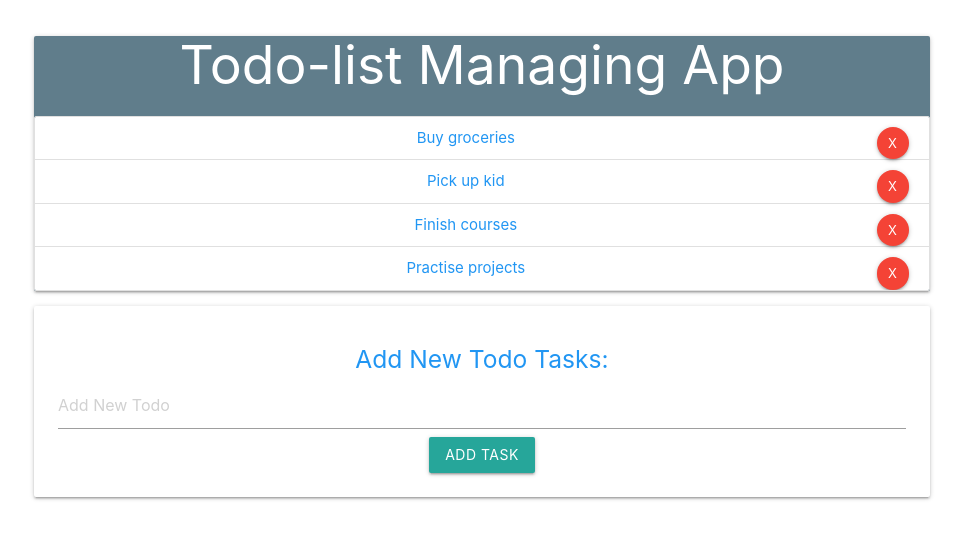
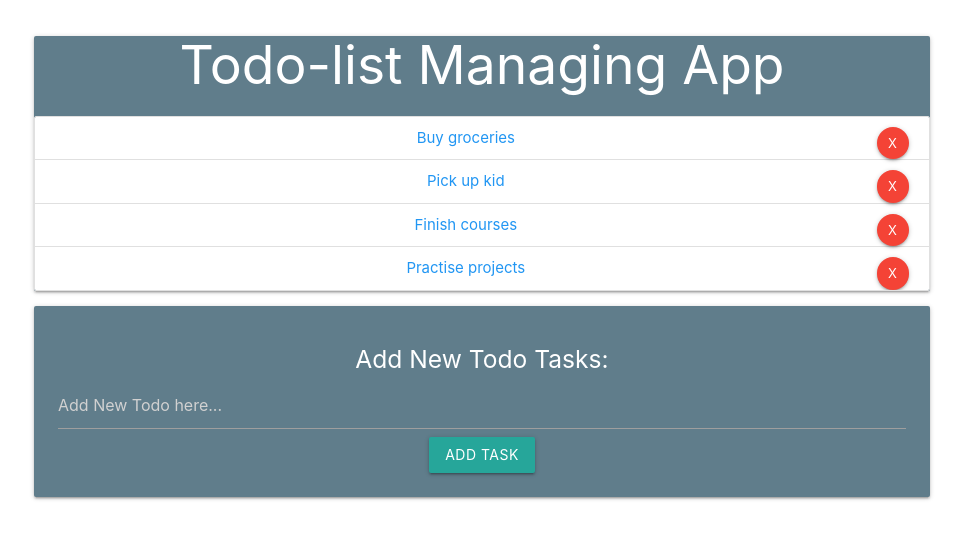
Before and after one commit to shamseena-dev/todosReactApp, a React (Create React App) app in the folder todos-app/: page / in a window 1280 px wide. Shown: the top 538 px of the page, without its empty margins (158-1121 px from the left). Built offline with nearby package versions, Linux system fonts and the light colour scheme.

Commit message:
changed color of Addtodo card

```diff
--- a/todos-app/src/AddTodo.js
+++ b/todos-app/src/AddTodo.js
@@ -19,11 +19,11 @@ class AddTodo extends Component{
     }
     render(){
     return (
-           <div className="card">
+           <div className="card blue-grey">
             <div className="card-content">
-                <h5 className="blue-text">Add New Todo Tasks:</h5>
+                <h5 className="white-text">Add New Todo Tasks:</h5>
                 <form onSubmit={this.handleSubmit}>
-                    <input type="text" placeholder="Add New Todo"  onChange={this.handleChange} value={this.state.task}></input>
+                    <input type="text" placeholder="Add New Todo here..."  onChange={this.handleChange} value={this.state.task}></input>
                     <button className="btn waves-effect waves-light" type="submit">Add Task</button>
                 </form>
                 </div>
--- a/todos-app/src/App.js
+++ b/todos-app/src/App.js
@@ -12,7 +12,6 @@ class App extends Component {
     ]
   }
   deleteTodo = (id) => {
-    console.log(id);
     const todos = this.state.todos.filter(todo => {return todo.id!==id})
     this.setState({
       todos
```
